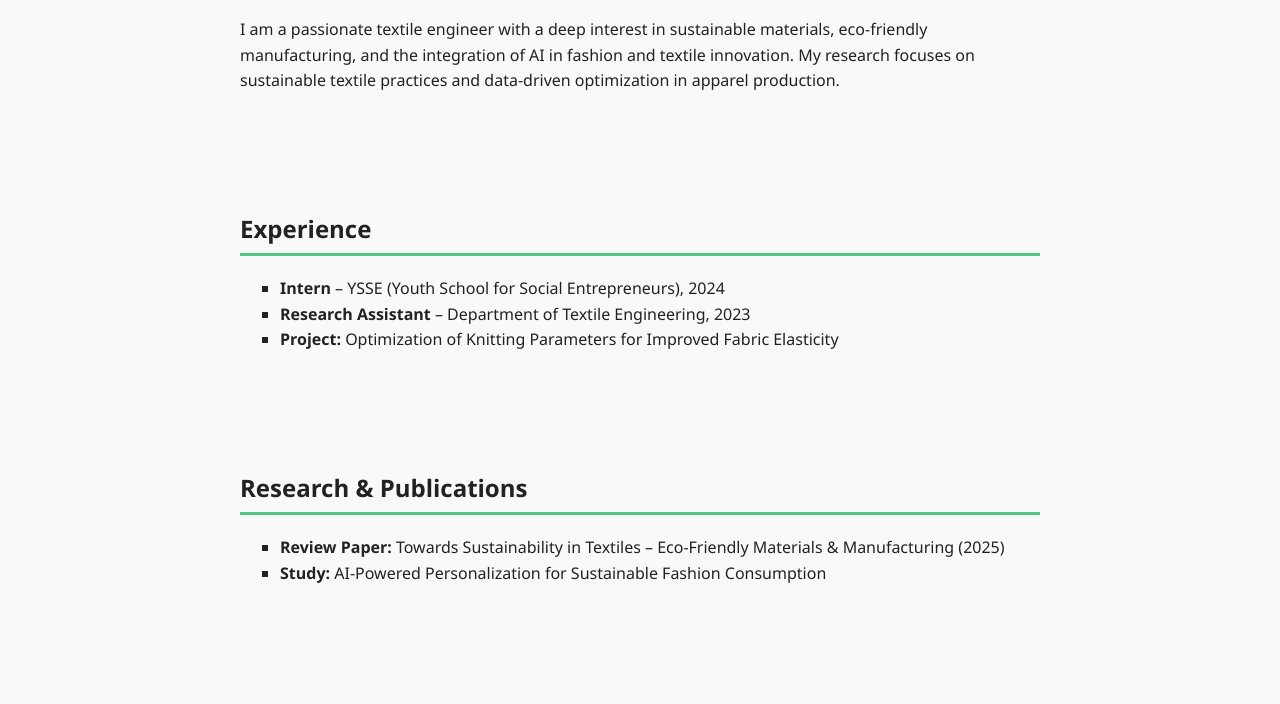
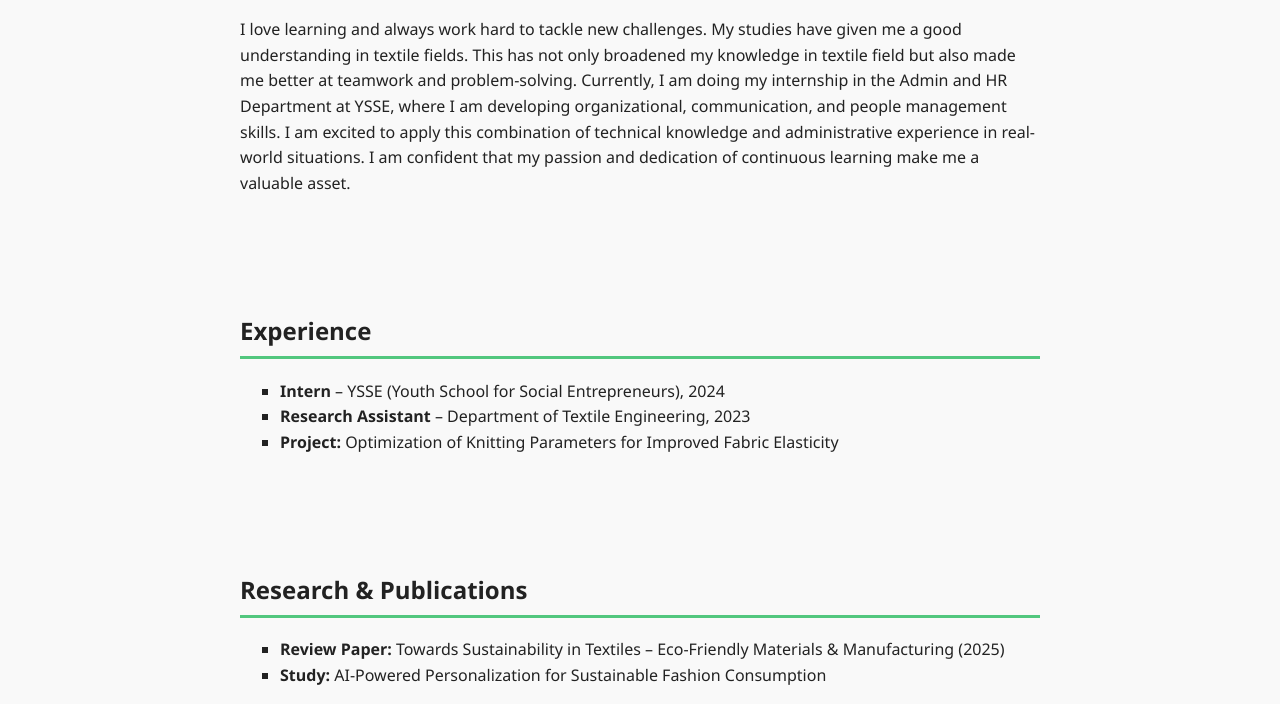
Before and after one commit to Sazid14/Portfolio, a plain HTML site: page index.html in a window 1280 px wide. Shown: the part 396-1100 px from the top of the page. Drawn offline with Linux system fonts and the light colour scheme.

Commit message:
Update index.html

```diff
--- a/index.html
+++ b/index.html
@@ -28,8 +28,12 @@
     <h2>About Me</h2>
     <img src="assets/sazid-photo.jpg" alt="Sazid portrait" class="profile-photo">
     <p>
-      I am a passionate textile engineer with a deep interest in sustainable materials, eco-friendly manufacturing, and the integration of AI in fashion and textile innovation. My research focuses on sustainable textile practices and data-driven optimization in apparel production.
-    </p>
+I love learning and always work hard to tackle new challenges. My studies have given me a good understanding in
+textile fields. This has not only broadened my knowledge in textile field but also made me better at teamwork and
+problem-solving. Currently, I am doing my internship in the Admin and HR Department at YSSE, where I am
+developing organizational, communication, and people management skills. I am excited to apply this combination of
+technical knowledge and administrative experience in real-world situations. I am confident that my passion and
+dedication of continuous learning make me a valuable asset.    </p>
   </section>
 
   <section id="experience">
```
